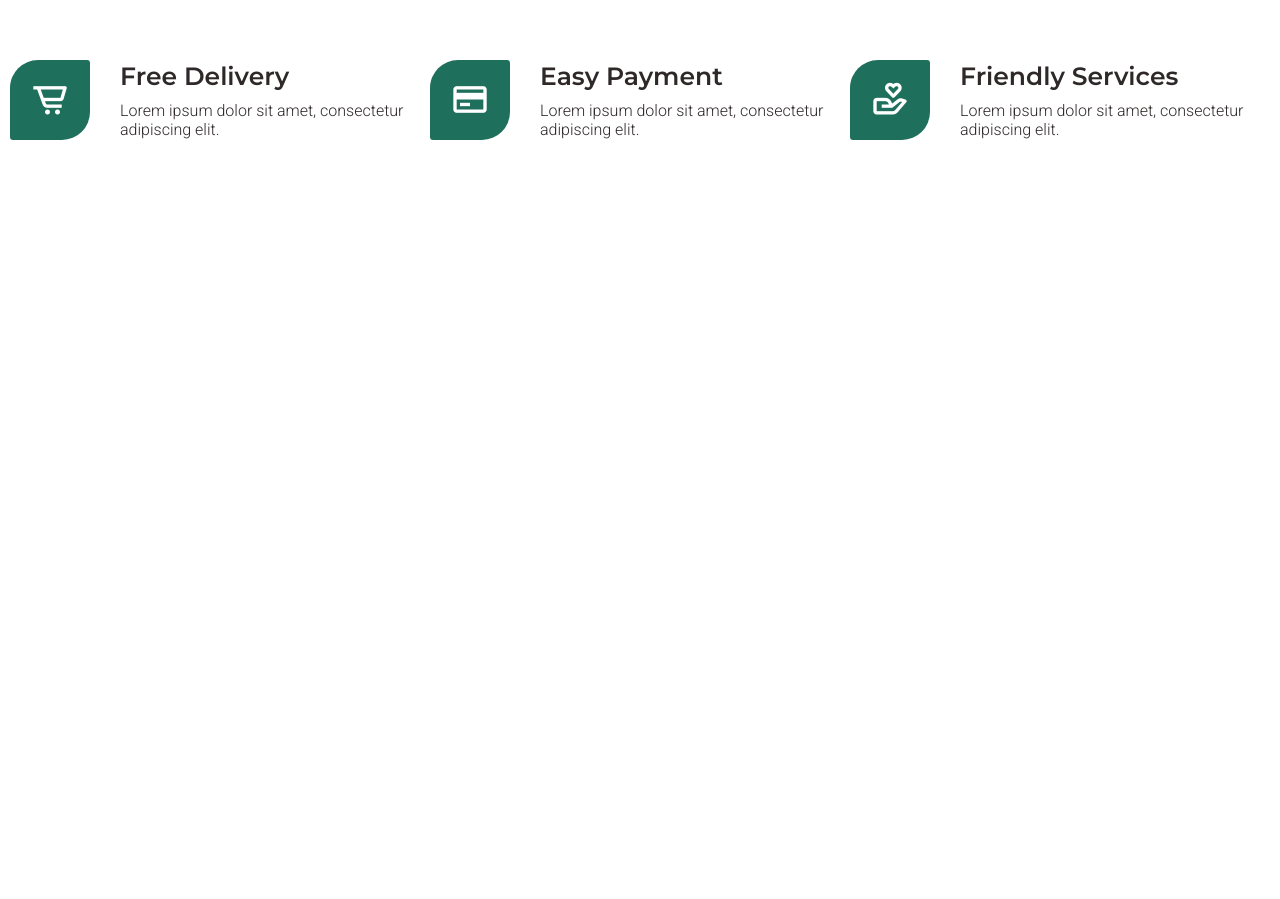
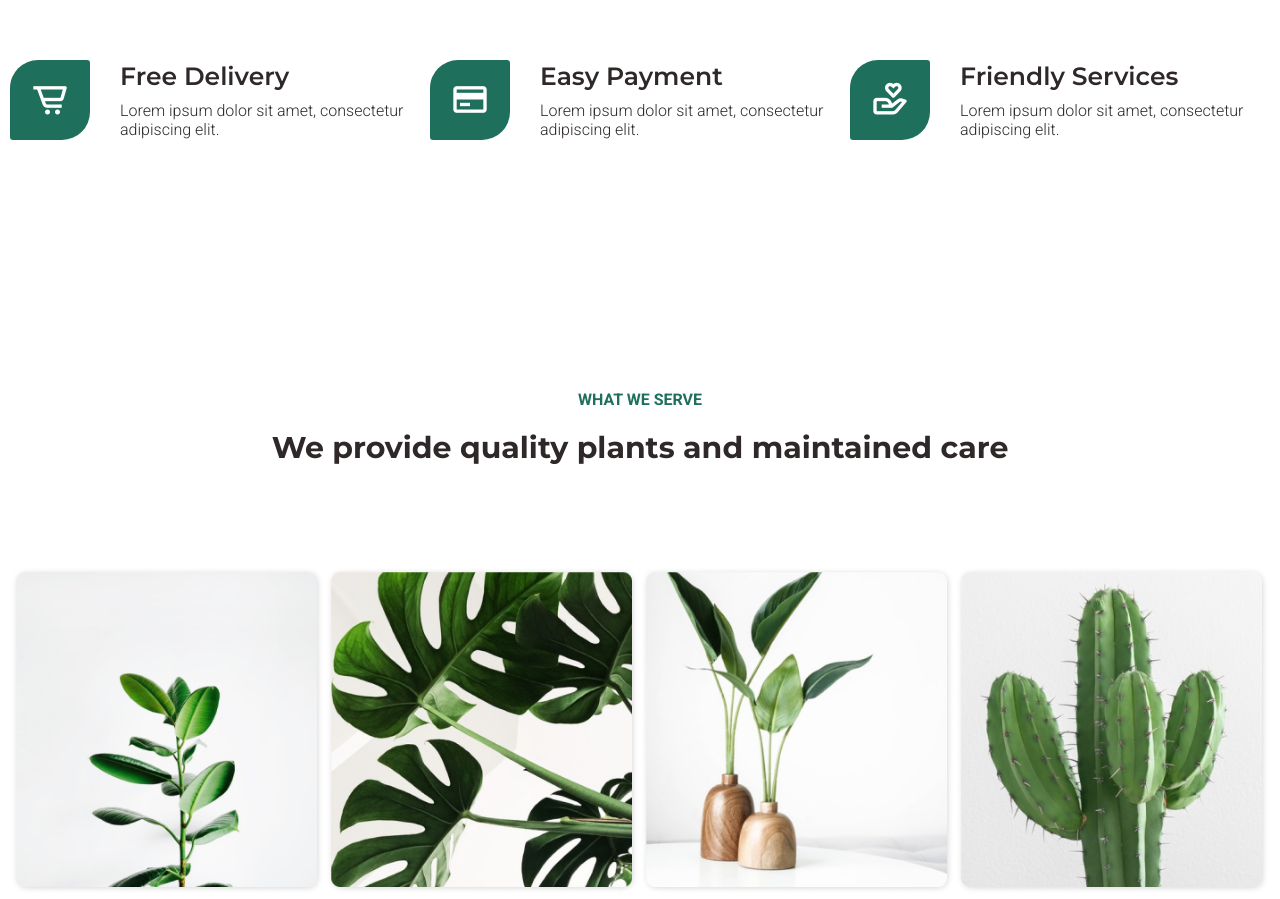
Before and after one commit to dennyariefhilmi/plant-dashboard, a plain HTML site: page index.html in a window 1280 px wide. Shown: the part 936-1835 px from the top of the page. Before the commit the page ends 1076 px from the top, so only its background shows below. Drawn offline with nearby package versions, Linux system fonts and the light colour scheme.

Commit message:
add service section

```diff
--- a/css/style.css
+++ b/css/style.css
@@ -243,13 +243,61 @@
 }
 
 
+/* SERVICE SECTION */
+.service{
+    margin-top: 250px;
+}
+.service .container{
+    margin: auto;
+}
+.service .row1{
+    text-align: center;
+}
+.service .heading{
+    margin-top: 20px;
+}
+.service .row2{
+    margin-top: 100px;
+    display: flex;
+    justify-content: space-between;
+}
+.box{
+    position: relative;
+}
+.box .bg-hover{
+    background: rgba(30, 111, 92, 0.52);
+    backdrop-filter: blur(13px);
+    border-radius: 10px;
+    position: absolute;
+    top: 0;
+    left: 0;
+    width: 100%;
+    height: 100%;
+    display: flex;
+    justify-content: center;
+    align-items: center;
+    clip-path: circle(0.3% at 100% 0);
+    transition: .4s ease-in-out;
+}
+.box:hover .bg-hover{
+    clip-path: circle(141.2% at 100% 0);
+        transition: .4s ease-in-out;
+}
+.bg-hover .bg-text{
+    font-family: var(--heading-font);
+    color: var(--heading-color);
+    font-size: 25px;
+    font-weight: 800;
+}
+
+
 
 
 /* RESPONSIVE */
 
 /* SMALL DESKTOP */
 @media screen and (max-width: 1500px) {
-    .navbar, .home, .panel{
+    .navbar, .home, .panel, .service{
         padding: 0 10px;
     }
     .swiper img{
@@ -274,12 +322,16 @@
     .icon-item i{
         font-size: 40px;
     }
+    .box img{
+        max-width: 320px;
+        width: 100%;
+    }
 }
 
 
 /* TABLET */
 @media screen and (max-width: 768px) {
-    .panel{
+    .panel, .service{
         margin-top: 200px;
     }
     .navbar .menu{
@@ -349,11 +401,21 @@
     .panel .item{
         margin-top: 40px;
     }
+    .service .row2{
+        flex-wrap: wrap;
+        justify-content: center;
+    }
+    .row2 .box{
+        margin: 10px;
+    }
 }
 
 /* MOBILE */
 @media screen and (max-width: 576px) {
-    .panel{
+    .heading{
+        font-size: 26px;
+    }
+    .panel, .service{
         margin-top: 150px;
     }
     .navbar{
@@ -405,5 +467,8 @@
     .text-item .heading-item{
         font-size: 20px;
     }
+    .service .row1{
+        text-align: start;
+    }
 
 }
--- a/index.html
+++ b/index.html
@@ -10,7 +10,7 @@
     <link rel="preconnect" href="https://fonts.googleapis.com">
     <link rel="preconnect" href="https://fonts.gstatic.com" crossorigin>
     <link
-        href="https://fonts.googleapis.com/css2?family=Montserrat:wght@400;600;700;800&family=Roboto:wght@100;200;300&display=swap"
+        href="https://fonts.googleapis.com/css2?family=Montserrat:wght@400;600;700;800&family=Roboto:wght@300;700&display=swap"
         rel="stylesheet">
 
     <!-- Boxicons -->
@@ -120,6 +120,43 @@
     </section>
     <!-- Panel End -->
 
+    <!-- Service Start -->
+    <section class="service" id="service">
+        <div class="container">
+            <div class="row1">
+                <p class="title-section">WHAT WE SERVE</p>
+                <h1 class="heading">We provide quality plants and maintained care</h1>
+            </div>
+            <div class="row2">
+                <div class="box">
+                    <img src="img/service1.png" alt="">
+                    <div class="bg-hover">
+                        <p class="bg-text">Calathea lutea</p>
+                    </div>
+                </div>
+                <div class="box">
+                    <img src="img/service2.png" alt="">
+                    <div class="bg-hover">
+                        <p class="bg-text">Calathea lutea</p>
+                    </div>
+                </div>
+                <div class="box">
+                    <img src="img/service3.png" alt="">
+                    <div class="bg-hover">
+                        <p class="bg-text">Calathea lutea</p>
+                    </div>
+                </div>
+                <div class="box">
+                    <img src="img/service4.png" alt="">
+                    <div class="bg-hover">
+                        <p class="bg-text">Calathea lutea</p>
+                    </div>
+                </div>
+            </div>
+        </div>
+    </section>
+    <!-- Service End -->
+
 
 
     <!-- Jquery -->
```
Also changed, not shown: img/service1.png (added), img/service2.png (added), img/service3.png (added), img/service4.png (added).
